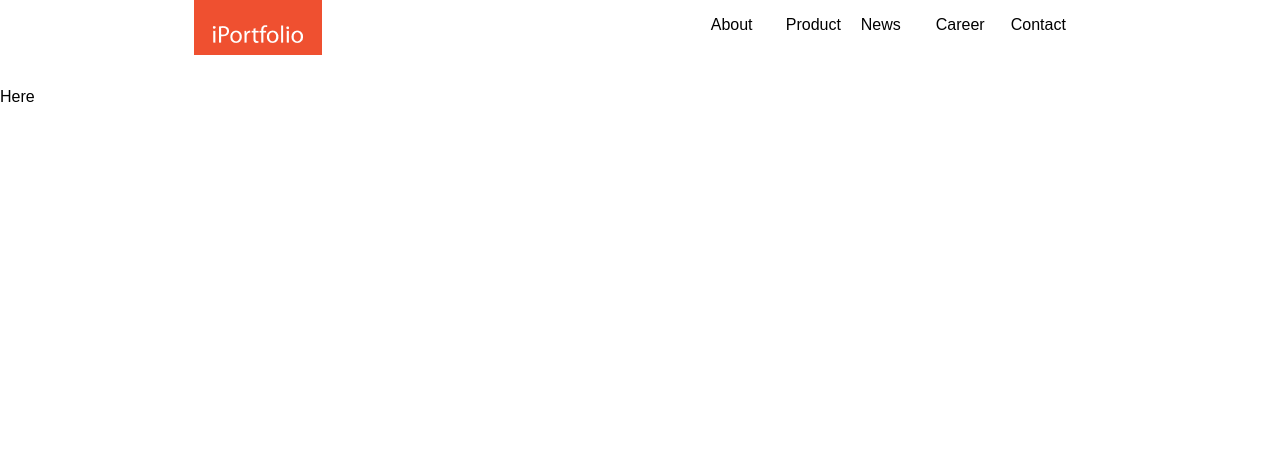
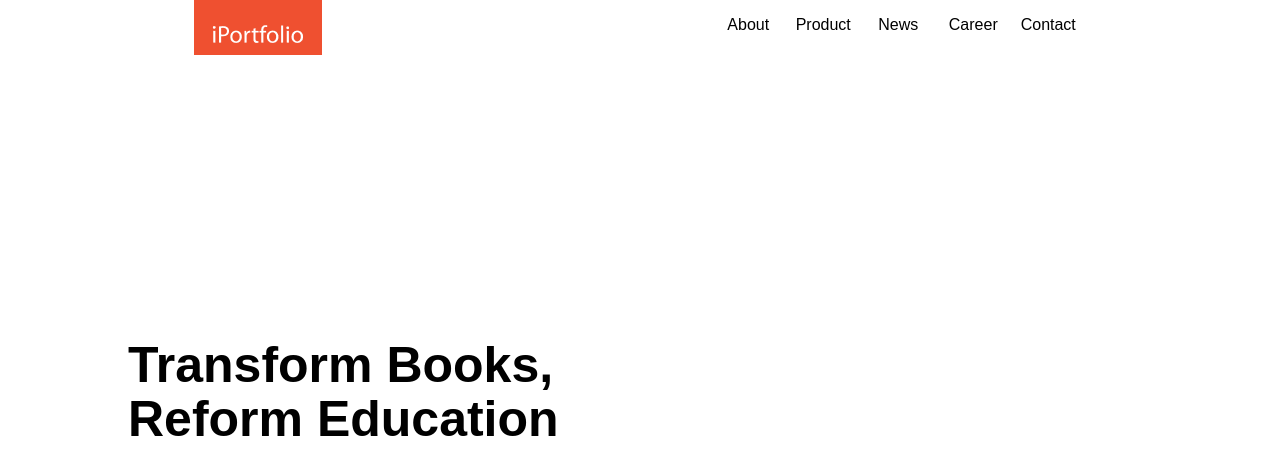
Before and after one commit to ipf-yychoi/ipf-homepage-new, a Gatsby app: page / in a window 1280 px wide. Shown: the top 474 px of the page. Built offline with nearby package versions, Linux system fonts and the light colour scheme; a web font is replaced by a local one.

Commit message:
Implement [Text] Add text component

```diff
--- a/src/components/Header.tsx
+++ b/src/components/Header.tsx
@@ -30,6 +30,7 @@ const Nav = styled.nav`
 const Link = styled.li`
   width: 75px;
   height: 40px;
+  text-align: center;
 `;
 
 function Header() {
--- /dev/null
+++ b/src/components/Text.tsx
@@ -0,0 +1,64 @@
+import React from "react";
+import styled from "styled-components";
+
+type TextType = "header1" | "header2" | "body1" | "body2" | "caption";
+type TextWeights = "bold" | "normal";
+
+type Props = {
+  tag?: keyof JSX.IntrinsicElements;
+  type?: TextType;
+  weight?: TextWeights;
+  style?: React.CSSProperties;
+  children: any;
+};
+
+const TextComponent = styled.div``;
+
+function Text({ tag = "p", type, weight, style, children }: Props) {
+  let fontSize, fontWeight, lineHeight;
+
+  if (tag === "caption") type = "caption";
+
+  weight === "bold" ? (fontWeight = 700) : (fontWeight = 400);
+
+  switch (type) {
+    case "header1":
+      fontSize = 38;
+      fontWeight = 700;
+      lineHeight = 42;
+      break;
+    case "header2":
+      fontSize = 18;
+      fontWeight = 700;
+      lineHeight = 24;
+      break;
+    case "body1":
+      fontSize = 16;
+      lineHeight = 24;
+      break;
+    case "body2":
+      fontSize = 14;
+      lineHeight = 21;
+      break;
+    case "caption":
+      fontSize = 12;
+      lineHeight = 18;
+      break;
+  }
+
+  return (
+    <TextComponent
+      as={tag}
+      style={{
+        ...style,
+        fontSize: !style?.fontSize ? fontSize : style?.fontSize,
+        fontWeight: !style?.fontWeight ? fontWeight : style?.fontWeight,
+        lineHeight: !style?.lineHeight ? lineHeight + "px" : style?.lineHeight,
+      }}
+    >
+      {children}
+    </TextComponent>
+  );
+}
+
+export default Text;
--- a/src/pages/Home.tsx
+++ b/src/pages/Home.tsx
@@ -1,13 +1,31 @@
 import React from "react";
-import styled from "styled-components";
 
 import Container from "../components/Container";
+import Text from "../components/Text";
 
 function Home() {
   return (
-    <Container>
-      <p>Here</p>
-    </Container>
+    <div style={{ width: "100%" }}>
+      <div style={{ display: "flex", flexDirection: "column" }}>
+        <Container
+          height="640"
+          style={{ flexDirection: "row", paddingLeft: "10%" }}
+        >
+          <div
+            style={{
+              margin: "auto 0",
+            }}
+          >
+            <Text
+              tag="h1"
+              style={{ fontWeight: 900, fontSize: "50px", lineHeight: "54px" }}
+            >
+              Transform Books, <br /> Reform Education
+            </Text>
+          </div>
+        </Container>
+      </div>
+    </div>
   );
 }
 
```
